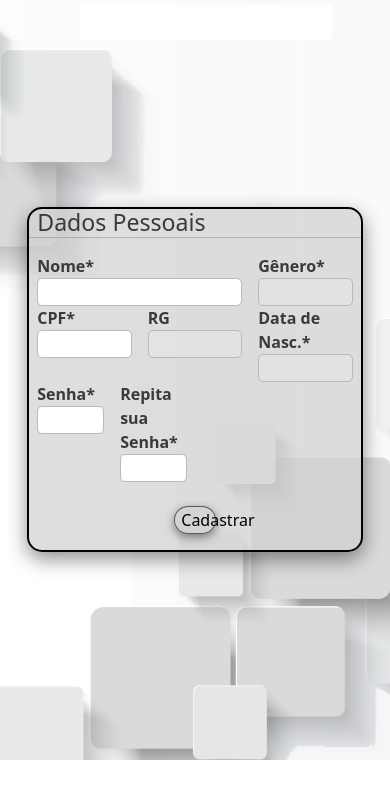
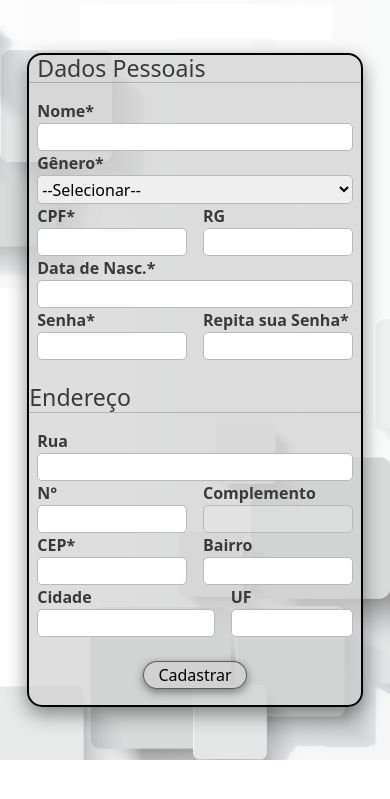
Before and after one commit to c3fatec/c3fatec.github.io, a Python web app: template banco/templates/adm/cadastroGerentes.html in a window 390 px wide. Shown: the top 799 px of the page. Run offline with Jinja, Linux system fonts and the light colour scheme; the template is opened without the code that fills it, so the values that code supplies are empty.

Commit message:
responsividade cadastro gerente

```diff
--- a/banco/templates/adm/cadastroGerentes.html
+++ b/banco/templates/adm/cadastroGerentes.html
@@ -34,7 +34,8 @@
 			</div>
 		</div>
 
-		<div class="sair col-2 d-flex justify-content-center align-items-center h-100 btn btn-outline-secondary p-0" onclick="document.location='/admin/logoutadmin'">
+		<div class="sair col-2 d-flex justify-content-center align-items-center h-100 btn btn-outline-secondary p-0"
+			onclick="document.location='/admin/logoutadmin'">
 			<span class="material-symbols-outlined m-0 p-0">
 				power_settings_new
 			</span>
@@ -51,87 +52,95 @@
 				<p class="h3">Dados Pessoais</p>
 			</div>
 			<hr />
-			<div class="d-flex">
-				<div class="col-8 px-2">
+
+			<div class="d-flex flex-wrap">
+				<div class="col-xxl-8 col-xl-8 col-md-8 col-sm-8 col-12 px-2">
 					<label for="nome">Nome*</label><br />
 					<input type="text" name="nome" id="nome" class="w-100" required />
 				</div>
-				<div class="col-4 px-2">
+				<div class="col-xxl-4 col-xl-4 col-md-4 col-sm-4 col-12 px-2">
 					<label for="genero">Gênero*</label><br />
-					<input type="text" name="genero" id="genero" class="w-100" disabled />
+					<div class="d-flex align-items-center">
+
+						<select name="genero" class="w-100">
+							<option value="">--Selecionar--</option>
+							<option value="masculino" name="genero" id="masculino">Masculino</option>
+							<option value="feminino" name="genero" id="feminino">Feminino</option>
+							<option value="outros" name="genero" id="outros">Outros</option>
+						</select>
+
+					</div>
 				</div>
 			</div>
-			<div class="d-flex">
-				<div class="col-4 px-2">
+
+			<div class="d-flex flex-wrap">
+				<div class="col-xxl-4 col-xl-4 col-md-4 col-sm-4 col-6 px-2">
 					<label for="cpf">CPF*</label><br />
 					<input type="text" name="cpf" id="cpf" class="w-100" required />
 				</div>
-				<div class="col-4 px-2">
+				<div class="col-xxl-4 col-xl-4 col-md-4 col-sm-4 col-6 px-2">
 					<label for="rg">RG</label><br />
-					<input type="text" name="rg" id="rg" class="w-100" disabled />
+					<input type="text" name="rg" id="rg" class="w-100" />
 				</div>
-				<div class="col-4 px-2">
+				<div class="col-xxl-4 col-xl-4 col-md-4 col-sm-4 col-12 px-2">
 					<label for="data_nasc">Data de Nasc.*</label><br />
-					<input type="text" name="data-nasc" id="data-nasc" class="w-100" disabled />
-				</div>
-			</div>
-			<div class="d-flex">
-				<div class="col-3 px-2">
-					<label for="senha">Senha*</label>
-					<input type="password" name="senha" id="senha" class="w-100" />
-				</div>
-				<div class="col-3 px-2">
-					<label for="senha">Repita sua Senha*</label>
-					<input type="password" name="senha-repetida" id="senha-repetida" class="w-100" />
+					<input type="text" name="data-nasc" id="data-nasc" class="w-100" required />
 				</div>
 			</div>
 
-			<!--Endereço-->
-			<!-- <div class="titulo">
+			<div class="d-flex flex-wrap">
+				<div class="col-xxl-4 col-xl-4 col-md-4 col-sm-6 col-6 px-2">
+					<label for="senha">Senha*</label>
+					<input type="password" name="senha" id="senha" class="w-100" required />
+				</div>
+				<div class="col-xxl-4 col-xl-4 col-md-4 col-sm-6 col-6 px-2">
+					<label for="senha">Repita sua Senha*</label>
+					<input type="password" name="senha-repetida" id="senha-repetida" class="w-100" required/>
+				</div>
+			</div>
+
+			<!-- Endereço-->
+			<div class="titulo">
 				<p class="h3 mt-4">Endereço</p>
 			</div>
 			<hr />
-			<div class="d-flex mt-2">
-				<div class="col-4 pe-2">
-					<label for="cep">CEP*</label><br />
-					<input type="number" name="cep" id="cep" class="w-100" disabled />
+			<div class="d-flex flex-wrap">
+				<div class="col-xxl-8 col-xl-8 col-md-7 col-sm-7 col-12 px-2">
+					<label for="rua">Rua</label><br />
+					<input type="text" name="rua" id="rua" class="w-100" />
 				</div>
-				<div class="col-4 pe-2">
-					<label for="bairro">Bairro</label><br />
-					<input type="text" name="bairro" id="bairro" class="w-100" disabled />
+				<div class="col-xxl-2 col-xl-2 col-md-2 col-sm-2 col-6 px-2">
+					<label for="numero">N°</label><br />
+					<input type="text" name="numero" id="numero" class="w-100" />
 				</div>
-				<div class="col-3 pe-2">
-					<label for="cidade">Cidade</label><br />
-					<input type="text" name="cidade" id="cidade" class="w-100" disabled />
-				</div>
-				<div class="col-1">
-					<label for="uf">UF</label><br />
-					<input type="text" name="uf" id="uf" class="w-100" disabled />
+				<div class="col-xxl-2 col-xl-2 col-md-3 col-sm-3 col-6 px-2">
+					<label for="Complemento">Complemento</label><br />
+					<input disabled type="text" name="complemento" id="complemento" class="w-100" />
 				</div>
 			</div>
-			<div class="d-flex">
-				<div class="col-8 pe-2">
-					<label for="rua">Rua</label><br />
-					<input type="text" name="rua" id="rua" class="w-100" disabled />
+
+			<div class="d-flex flex-wrap">
+				<div class="col-xxl-4 col-xl-4 col-md-4 col-sm-6 col-6 px-2">
+					<label for="cep">CEP*</label><br />
+					<input type="number" name="cep" id="cep" class="w-100" required />
 				</div>
-				<div class="col-2 pe-2">
-					<label for="numero">N°</label><br />
-					<input type="text" name="numero" id="numero" class="w-100" disabled />
+				<div class="col-xxl-4 col-xl-4 col-md-3 col-sm-6 col-6 px-2">
+					<label for="bairro">Bairro</label><br />
+					<input type="text" name="bairro" id="bairro" class="w-100"/>
 				</div>
-				<div class="col-2">
-					<label for="Complemento">Complemento</label><br />
-					<input
-						disabled
-						type="text"
-						name="complemento"
-						id="complemento"
-						class="w-100"
-					/>
+				<div class="col-xxl-3 col-xl-3 col-md-3 col-sm-7 col-7 px-2">
+					<label for="cidade">Cidade</label><br />
+					<input type="text" name="cidade" id="cidade" class="w-100" />
 				</div>
-			</div> -->
+				<div class="col-xxl-1 col-xl-1 col-md-2 col-sm-5 col-5 px-2">
+					<label for="uf">UF</label><br />
+					<input type="text" name="uf" id="uf" class="w-100"/>
+				</div>
+			</div>
+
 
 			<div class="d-flex justify-content-center gap-2 mx-auto w-75 mt-4 mb-3">
-				<div class="col-2">
+				<div class="col-xxl-2 col-xl-2 col-md-3 col-sm-4 col-5">
 					<button class="btn-att w-100" type="submit">Cadastrar</button>
 				</div>
 			</div>
--- a/banco/templates/adm/transacoes.html
+++ b/banco/templates/adm/transacoes.html
@@ -4,7 +4,7 @@
 
 {%endblock%} {%block body%}
 <div class="pg-transacoes">
-	<p class="titulo h3 py-3 text-center border-bottom border-dark">Extrato</p>
+	<p class="titulo h3 py-3 text-center border-bottom border-dark">Transação</p>
 
 	<div class="d-flex flex-column">
 		<div class="d-flex justify-content-center p-2 border-bottom border-dark">
@@ -28,7 +28,7 @@
 			</div>
 			{%if 'Transferência' in comprovante.tipo%}
 			<div class="d1 d-flex">
-				<p class="p-0 m-0 p-0 m-0 col-xxl-4 col-xl-4 col-md-4 col-sm-4">Conta: {{comprovante.id_conta}}</p>
+				<p class="p-0 m-0 p-0 m-0 col-xxl-5 col-xl-5 col-md-5 col-sm-5">Conta: {{comprovante.id_conta}}</p>
 				<p class="p-0 m-0 p-0 m-0 col-xxl-4 col-xl-4 col-md-4 col-sm-4">Destino: {{comprovante.destino}}</p>
 			</div>
 			{%endif%}
```
Also changed, not shown: banco/templates/adm/atualizargerente.html (+50 -20 lines).
